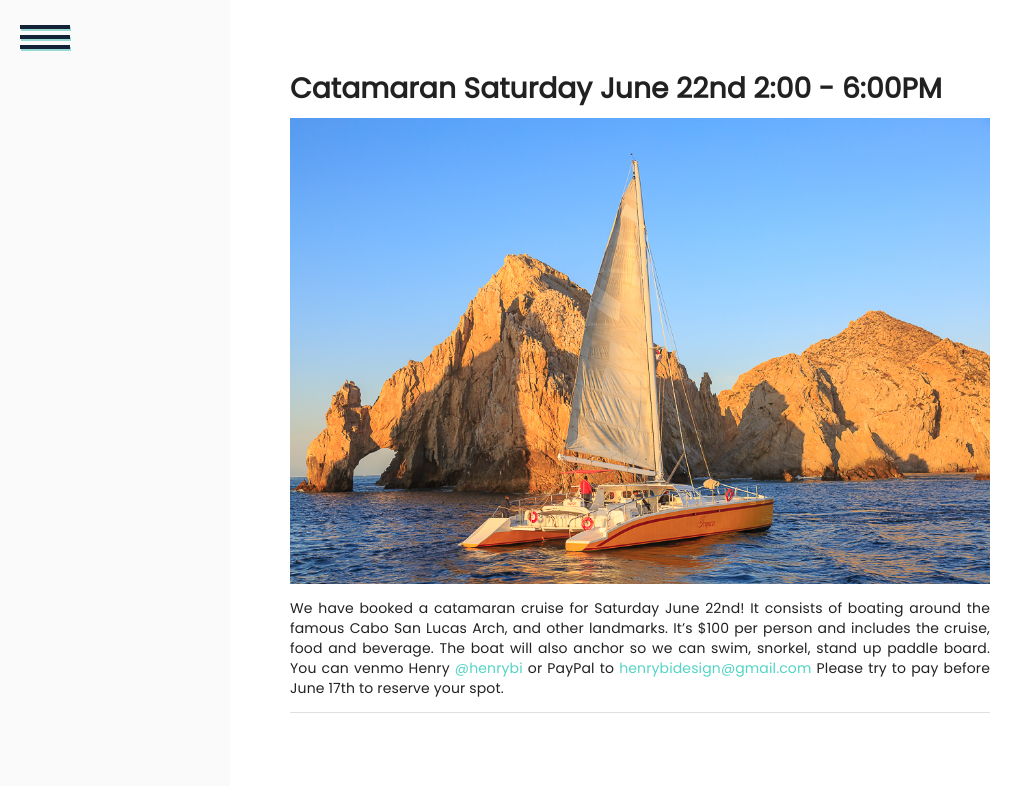
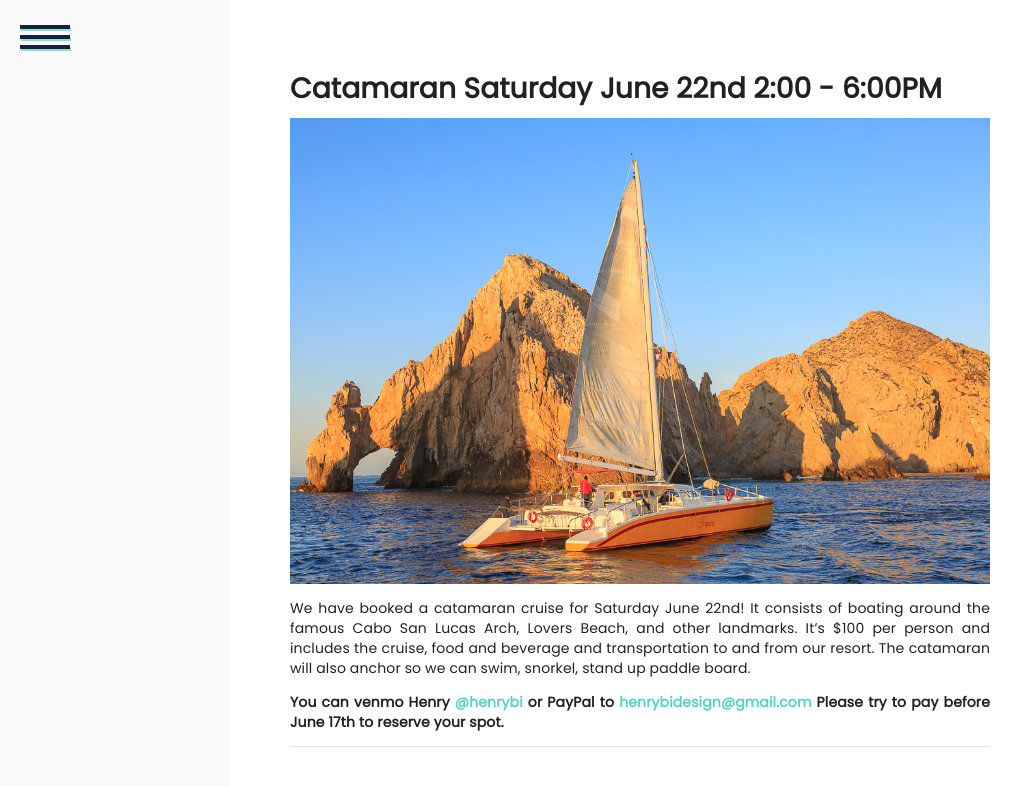
Before and after one commit to honghaobi/wedding-frontend, a Vue app: page /boat in a window 1280 px wide. Shown: the top 786 px of the page, without its empty margins (0-1033 px from the left). Built offline with nearby package versions, Linux system fonts and the light colour scheme; no server answers; what v-viewer, vue-masonry would draw is missing.

Commit message:
text update for boat page

```diff
--- a/src/components/Boat.vue
+++ b/src/components/Boat.vue
@@ -3,10 +3,14 @@
     <h1>Catamaran Saturday June 22nd 2:00 - 6:00PM</h1>
     <img src="./../assets/photos/other/catamaran.jpg"/>
     <p>
-      We have booked a catamaran cruise for Saturday June 22nd! It consists of boating around the famous Cabo San Lucas Arch, and other landmarks.
-      It’s $100 per person and includes the cruise, food and beverage. The boat will also anchor so we can swim, snorkel, stand up paddle board.
+      We have booked a catamaran cruise for Saturday June 22nd! It consists of boating around the famous Cabo San Lucas Arch, Lovers Beach, and other
+      landmarks. It’s $100 per person and includes the cruise, food and beverage and transportation to and from our resort. The catamaran will also
+      anchor so we can swim, snorkel, stand up paddle board.
+    </p>
+    <p><b>
       You can venmo Henry <span class="pay">@henrybi</span> or PayPal to
       <span class="pay">henrybidesign@gmail.com</span> Please try to pay before June 17th to reserve your spot.
+    </b>
     </p>
     <md-table v-model="guests" md-sort="last_name" md-sort-order="asc" md-fixed-header>
       <md-table-row slot="md-table-row" slot-scope="{ item }">
```
